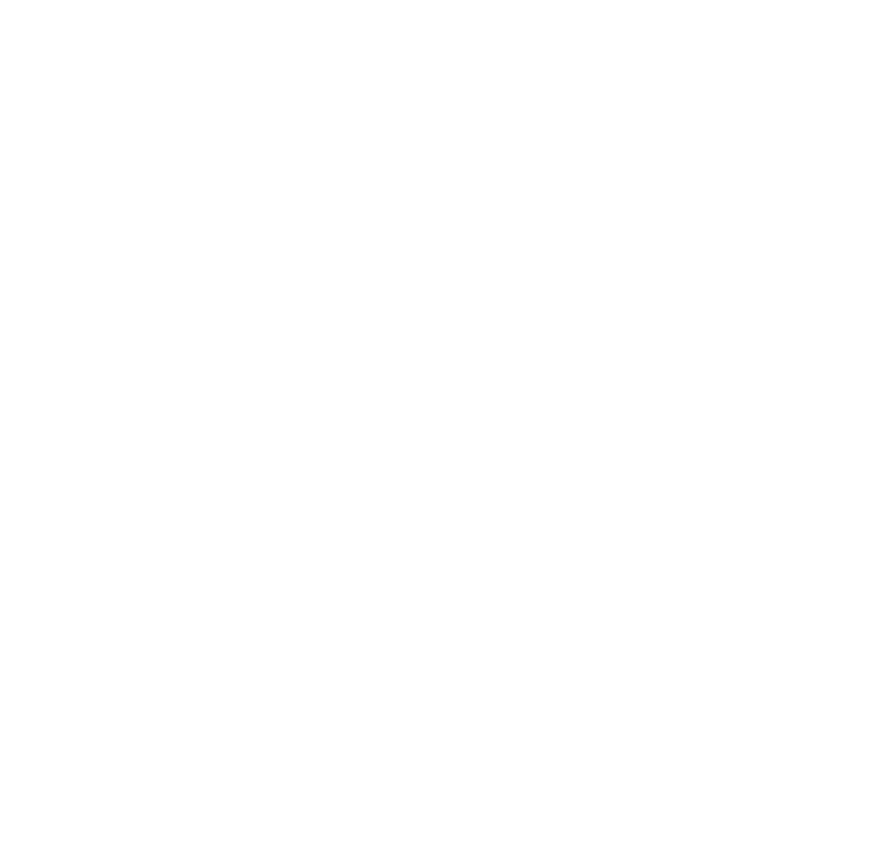
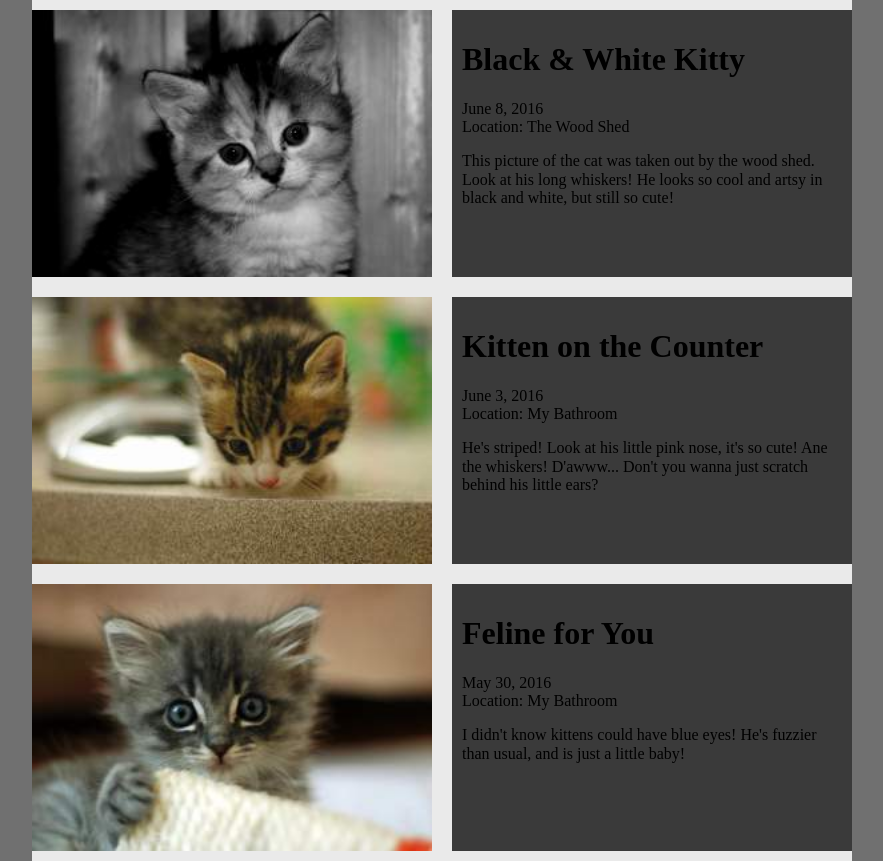
Before and after one commit to Darren-Haynes/front-end-cf-test, a PHP site: page / in a window 1280 px wide. Before the commit the part shown is empty. Shown: the whole page, without its empty margins (198-1081 px from the left). Before the commit the page ends 800 px from the top, so only its background shows below. Run offline with PHP 8.4, Linux system fonts and the light colour scheme; some libraries are stand-ins or nearby versions.

Commit message:
created kitten listings section, added images folder

```diff
--- a/assets/stylesheets/main.css
+++ b/assets/stylesheets/main.css
@@ -7,3 +7,44 @@ html {
 *:after {
   box-sizing: inherit;
 }
+
+body {
+  background-color: #707070;
+}
+
+main,
+footer {
+  margin: 0 auto;
+  width: 820px;
+}
+
+main {
+  background-color: #EAEAEA;
+}
+
+.listing-img,
+.listing-img > img,
+.text-box,
+.blurb {
+  width: 400px;
+  height: 267px;
+}
+
+.listing-img {
+  margin: 10px 10px 10px 0;
+  float: left;
+}
+
+.text-box {
+  margin: 10px 0 10px 10px;
+  float: right;
+}
+
+.blurb {
+  background-color: #3A3A3A;
+  padding: 10px;
+}
+
+.clear-fix {
+  clear: both;
+}
--- a/index.html
+++ b/index.html
@@ -3,10 +3,9 @@
 
 <head>
 	<meta charset="UTF-8">
-  <meta name="viewport" content="width=device-width, initial-scale=1">
 	<title>Front-End-Test</title>
+  <link rel="stylesheet" href="css/normalize.min.css">
 	<link rel="stylesheet" href="assets/stylesheets/main.css">
-  <link rel="stylesheet" href="css/normalize.min.css">
 </head>
 
 <body>
@@ -23,10 +22,61 @@
   <section>
   </section>
 
-  <!-- Kitty Listing -->
+  <!-- Kitten Listings -->
 
-  <section>
-  </section>
+  <main>
+
+    <!-- listing #1 -->
+    <section>
+      <div class="listing-img">
+        <img src="assets/images/item-cat.jpeg">
+      </div>
+
+      <div class="text-box">
+        <div class="blurb">
+          <h1>Black & White Kitty</h1>
+          <p>June 8, 2016 <br />Location: The Wood Shed</p>
+          <p>This picture of the cat was taken out by the wood shed. Look at his long whiskers! He looks so cool and artsy in black and white, but still so cute!</p>
+        </div>
+      </div>
+    </section>
+
+    <!-- listing #2-->
+    <section>
+      <div class="listing-img">
+        <img src="assets/images/item-cat-2.jpeg">
+      </div>
+
+      <div class="text-box">
+        <div class="blurb">
+          <h1>Kitten on the Counter</h1>
+          <p>June 3, 2016<br />Location: My Bathroom</p>
+          <p>He's striped! Look at his little pink nose, it's so cute! Ane the whiskers! D'awww... Don't you wanna just scratch behind his little ears?</p>
+        </div>
+      </div>
+
+      <div class="clear-fix"></div>
+
+    </section>
+
+    <!-- listing #3 -->
+    <section>
+      <div class="listing-img">
+        <img src="assets/images/item-cat-3.jpeg">
+      </div>
+
+      <div class="text-box">
+        <div class="blurb">
+          <h1>Feline for You</h1>
+          <p>May 30, 2016<br />Location: My Bathroom</p>
+          <p>I didn't know kittens could have blue eyes! He's fuzzier than usual, and is just a little baby!</p>
+        </div>
+      </div>
+
+      <div class="clear-fix"></div>
+
+    </section>
+  </main>
 
   <!-- Footer -->
 
```
Also changed, not shown: assets/images/item-cat-2.jpeg (added), assets/images/item-cat-3.jpeg (added), assets/images/item-cat.jpeg (added).
